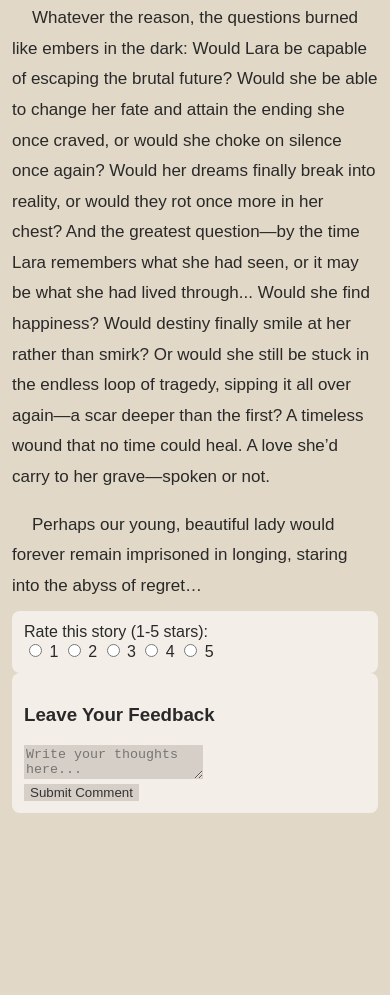
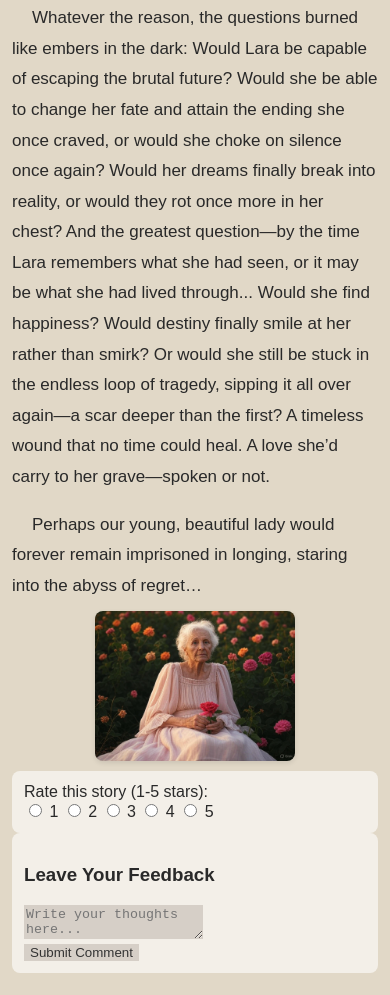
Before and after one commit to BenteldjouneRaid/InvincibleLara, a plain HTML site: page index.html in a window 390 px wide. Shown: the part 3957-4952 px from the top of the page. Before the commit the page ends 4792 px from the top, so only its background shows below. Drawn offline with Linux system fonts and the light colour scheme.

Commit message:
Update index.html

```diff
--- a/index.html
+++ b/index.html
@@ -47,19 +47,32 @@ button:hover {
     background-color: #C6B8AE; /* Slightly darker beige */
 }
 
+/* Style for the image */
+.story-image {
+    display: block;
+    width: 300px; /* Smaller width */
+    height: auto; /* Maintain aspect ratio */
+    margin: 20px auto;
+    border-radius: 8px;
+    box-shadow: 0 2px 5px rgba(0, 0, 0, 0.1);
+}
+
 /* Responsive Fix for Small Screens */
 @media screen and (max-width: 600px) {
     body { padding: 12px; } /* Reduced padding for smaller screens */
     .story { font-size: 17px; } /* Slightly reduced font size for better balance */
+    .story-image {
+        width: 200px; /* Even smaller on mobile */
+        margin: 10px auto;
+    }
 }
-
     </style>
 </head>
 <body>
     <h1>Invincible Lara</h1>
     <div class="story">
         <p>In a small, quiet village, there lived an elderly woman with striking beauty. Her real name was Lurankisha, but everyone knew her as Lara. She spent her days tending to a garden that once flourished with memories. Every flower in that garden was a silent testament to a love she never dared to claim. That love belonged to her childhood friend—the boy who played beside her under the shade of trees, who shared her laughter and endless adventures. He was ambitious, optimistic, radiant like the dawn of a new day.</p>
-        <p>Actually he was the one who named her Lara, and whenever anyone asked why, he’d  spontaneously answer "It’s invincible. She’s too strong for sadness to catch."</p>
+        <p>Actually he was the one who named her Lara, and whenever anyone asked why, he’d spontaneously answer "It’s invincible. She’s too strong for sadness to catch."</p>
         <p>This young boy shared her pure sense of humor, ran with her through fields, tumbling clumsily, yet always there when she needed him. He was mischievous, constantly getting into trouble, but never in a way that hurt her. He would pick fights just to tell her about them later, and she cherished every moment by his side. He was always smiling, and for Lara, he was the embodiment of safety and warmth.</p>
         <p>One day, without any significance to him, he handed her a small handful of seedlings. It was a simple gesture, fleeting and unimportant to him, but to her, it was the most precious gift. She planted them, nurtured them, just as she had nurtured her love for him in silence. But happiness is never meant to last. Eventually, life carved its cruel path, tearing people apart, leaving behind a story that never really started. The boy left the village with his family, vanishing as if he had never existed—leaving behind no trace except the one buried deep in Lara’s heart and in the roots of her garden</p>
         <p>She never spoke of him. Not to him. Not to anyone. Not even to herself. Her love became a prison of silence, a letter never sent, rotting inside her like an unhealed wound. As the years passed, she imagined different endings—alternative lives where she had found the courage to confess. But time was ruthless. It stripped her bare, gnawed at her soul, and left her choking on regret.</p>
@@ -72,6 +85,7 @@ button:hover {
         <p>Whatever the reason, the questions burned like embers in the dark: Would Lara be capable of escaping the brutal future? Would she be able to change her fate and attain the ending she once craved, or would she choke on silence once again? Would her dreams finally break into reality, or would they rot once more in her chest? And the greatest question—by the time Lara remembers what she had seen, or it may be what she had lived through... Would she find happiness? Would destiny finally smile at her rather than smirk? Or would she still be stuck in the endless loop of tragedy, sipping it all over again—a scar deeper than the first? A timeless wound that no time could heal. A love she’d carry to her grave—spoken or not.</p>
         <p>Perhaps our young, beautiful lady would forever remain imprisoned in longing, staring into the abyss of regret…</p>
     </div>
+    <img src="https://raw.githubusercontent.com/BenteldjouneRAID/InvincibleLara/main/lara-garden.jpg" alt="An elderly woman in a garden holding a lone rose" class="story-image">
 
     <div class="rating">
         <label>Rate this story (1-5 stars):</label><br>
```
